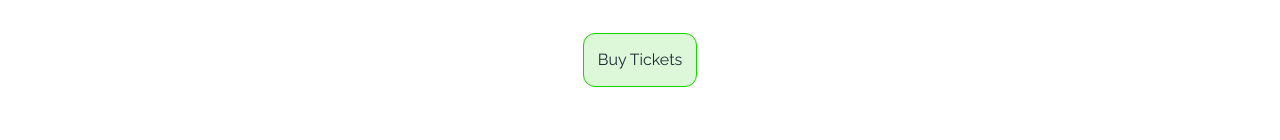
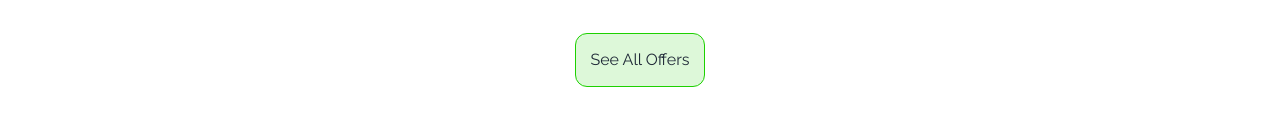
Before and after one commit to roushan-sheik/bus-ticket-store, a plain HTML site: page index.html in a window 1280 px wide. Shown: the part 1117-1257 px from the top of the page. Drawn offline with nearby package versions, Linux system fonts and the light colour scheme.

Commit message:
button text added

```diff
--- a/index.html
+++ b/index.html
@@ -157,7 +157,7 @@
           </div>
         </div>
         <div class="flex justify-center items-center">
-          <button class=" secondary_btn  mt-[3.25rem]   "><a href="#destination">Buy Tickets</a></button>
+          <button class=" secondary_btn  mt-[3.25rem]"><a href="#destination">See All Offers</a></button>
         </div>
       </div>
     </section>
```
